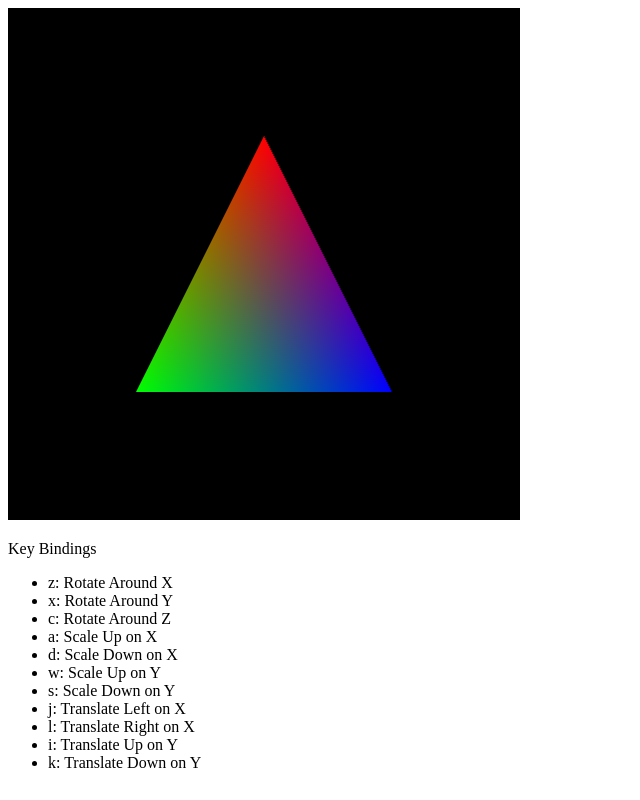
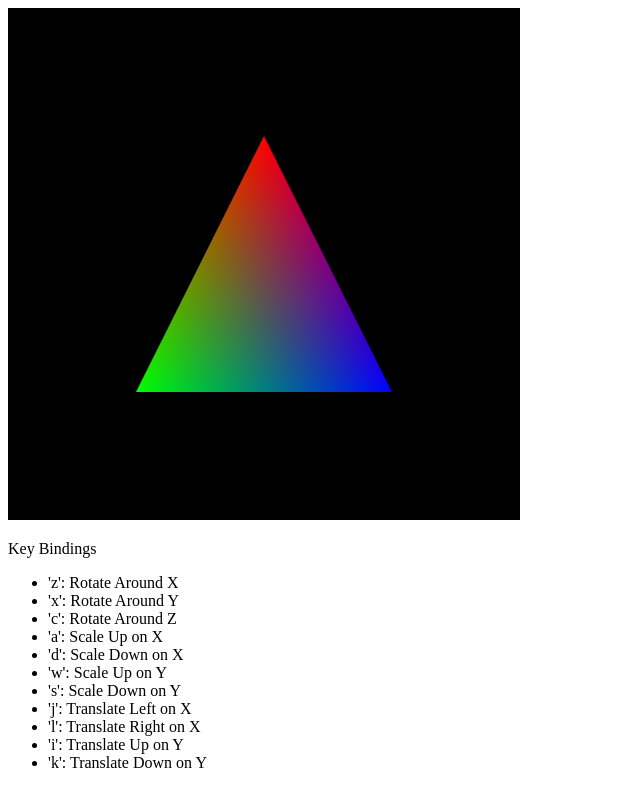
Before and after one commit to zonpig/CS452-Lab, a plain HTML site: page Lab 3/Tetrahedron/Tetrahedron.html in a window 1280 px wide. Shown: the whole page, without its empty margins (0-640 px from the left). Drawn offline with Linux system fonts and the light colour scheme.

Commit message:
FInal Updates (README.md done)

```diff
--- a/Lab 3/Tetrahedron/Tetrahedron.html
+++ b/Lab 3/Tetrahedron/Tetrahedron.html
@@ -60,7 +60,7 @@
 
 
 
-        gl_Position = M_Scale * M_z * M_y * M_x * M_Translate * vertexPosition;
+        gl_Position = M_Translate* M_z * M_y * M_x * M_Scale  * vertexPosition;
         fragmentColor = vertexColor;
       }
     </script>
@@ -86,17 +86,17 @@
     <br />
     <p>Key Bindings</p>
     <ul>
-      <li>z: Rotate Around X</li>
-      <li>x: Rotate Around Y</li>
-      <li>c: Rotate Around Z</li>
-      <li>a: Scale Up on X</li>
-      <li>d: Scale Down on X</li>
-      <li>w: Scale Up on Y</li>
-      <li>s: Scale Down on Y</li>
-      <li>j: Translate Left on X</li>
-      <li>l: Translate Right on X</li>
-      <li>i: Translate Up on Y</li>
-      <li>k: Translate Down on Y</li>
+      <li>'z': Rotate Around X</li>
+      <li>'x': Rotate Around Y</li>
+      <li>'c': Rotate Around Z</li>
+      <li>'a': Scale Up on X</li>
+      <li>'d': Scale Down on X</li>
+      <li>'w': Scale Up on Y</li>
+      <li>'s': Scale Down on Y</li>
+      <li>'j': Translate Left on X</li>
+      <li>'l': Translate Right on X</li>
+      <li>'i': Translate Up on Y</li>
+      <li>'k': Translate Down on Y</li>
     </ul>
   </body>
 </html>
```
Also changed, not shown: Lab 3/README.md.
